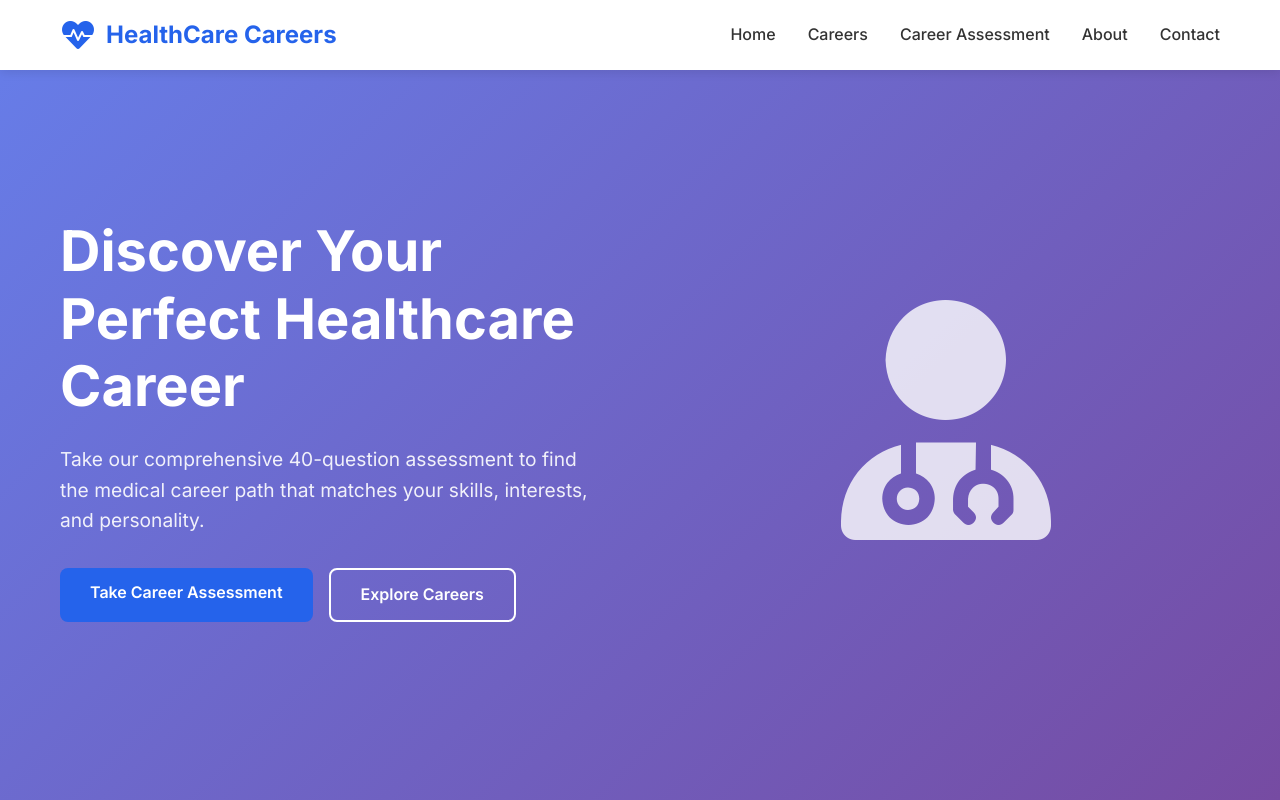
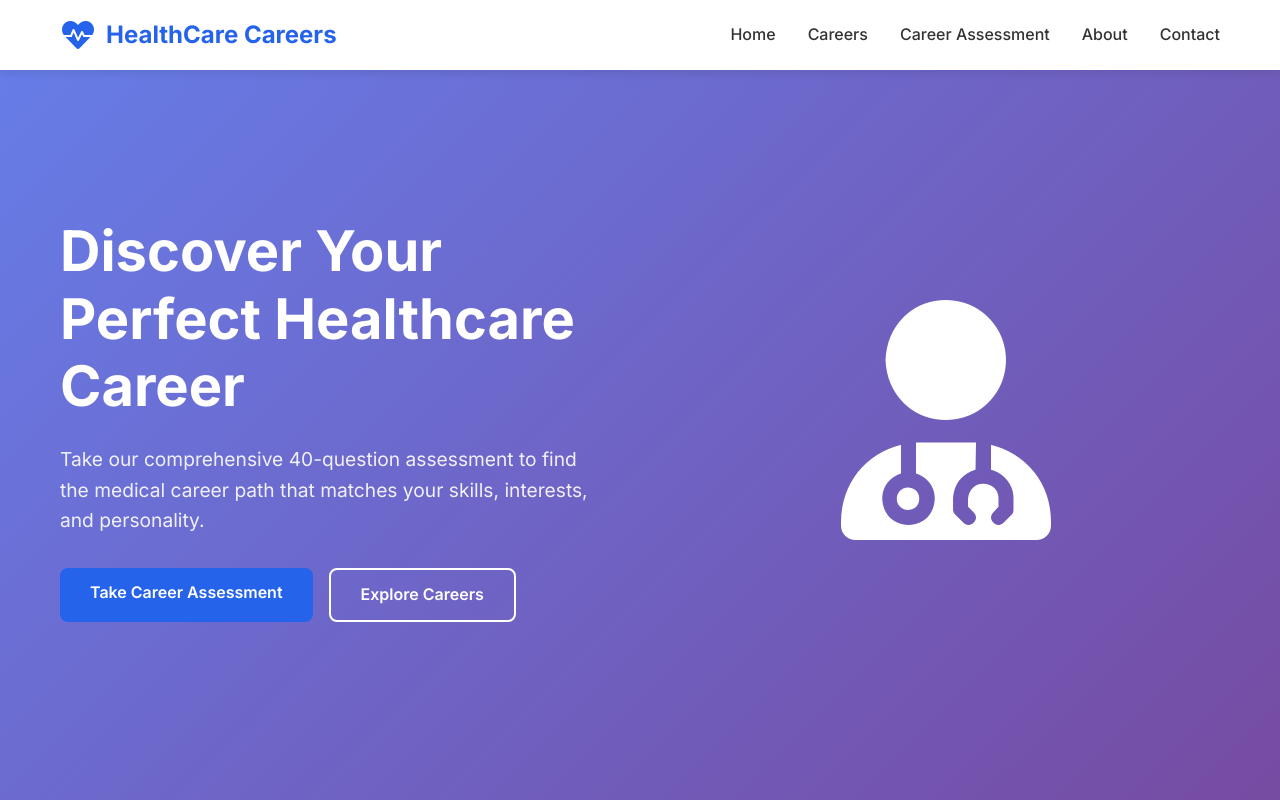
Before and after one commit to AkashAS-coder/HCA-Website, a plain HTML site: page index.html in a window 1280 px wide. Shown: the top 800 px of the page. Drawn offline with Linux system fonts and the light colour scheme.

Commit message:
Update styles.css

```diff
--- a/styles.css
+++ b/styles.css
@@ -128,7 +128,7 @@ body {
 
 .hero-image i {
     font-size: 15rem;
-    opacity: 0.8;
+    opacity: 1.5;
 }
 
 /* Buttons */
```
